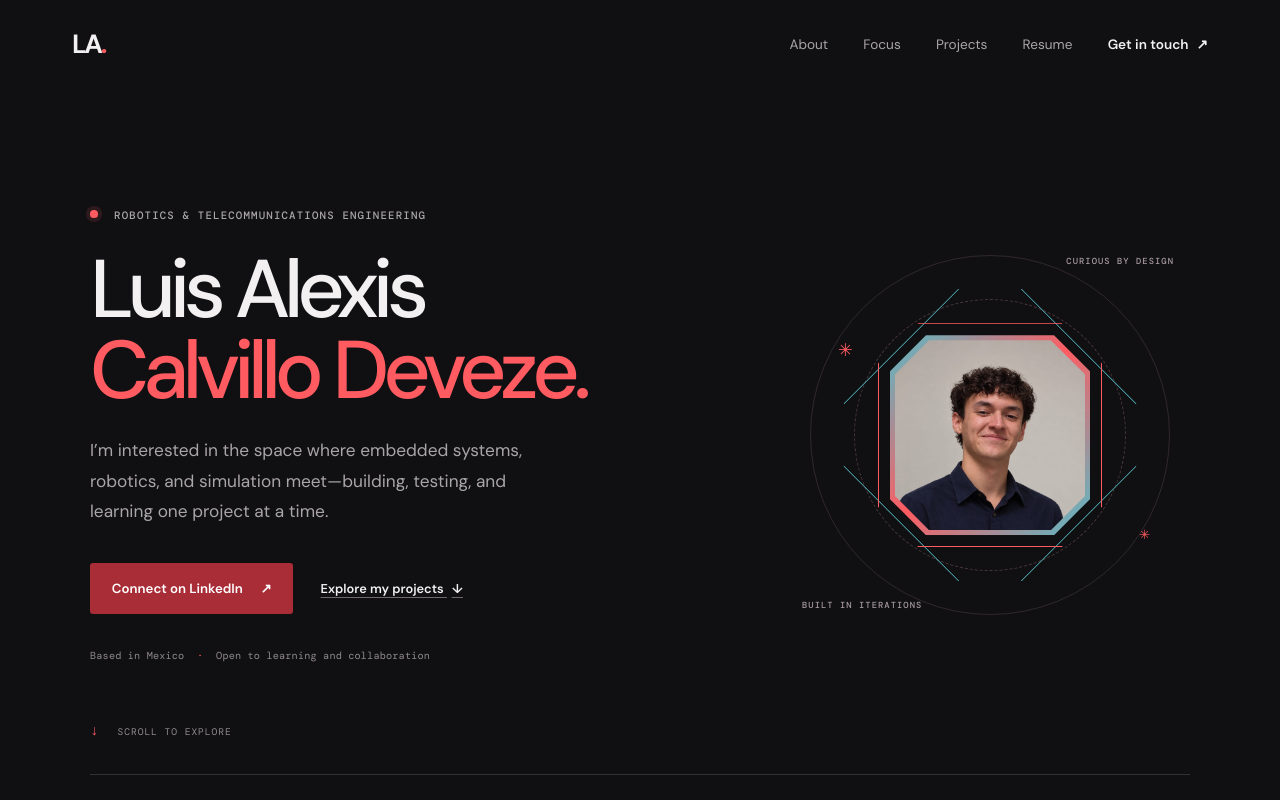
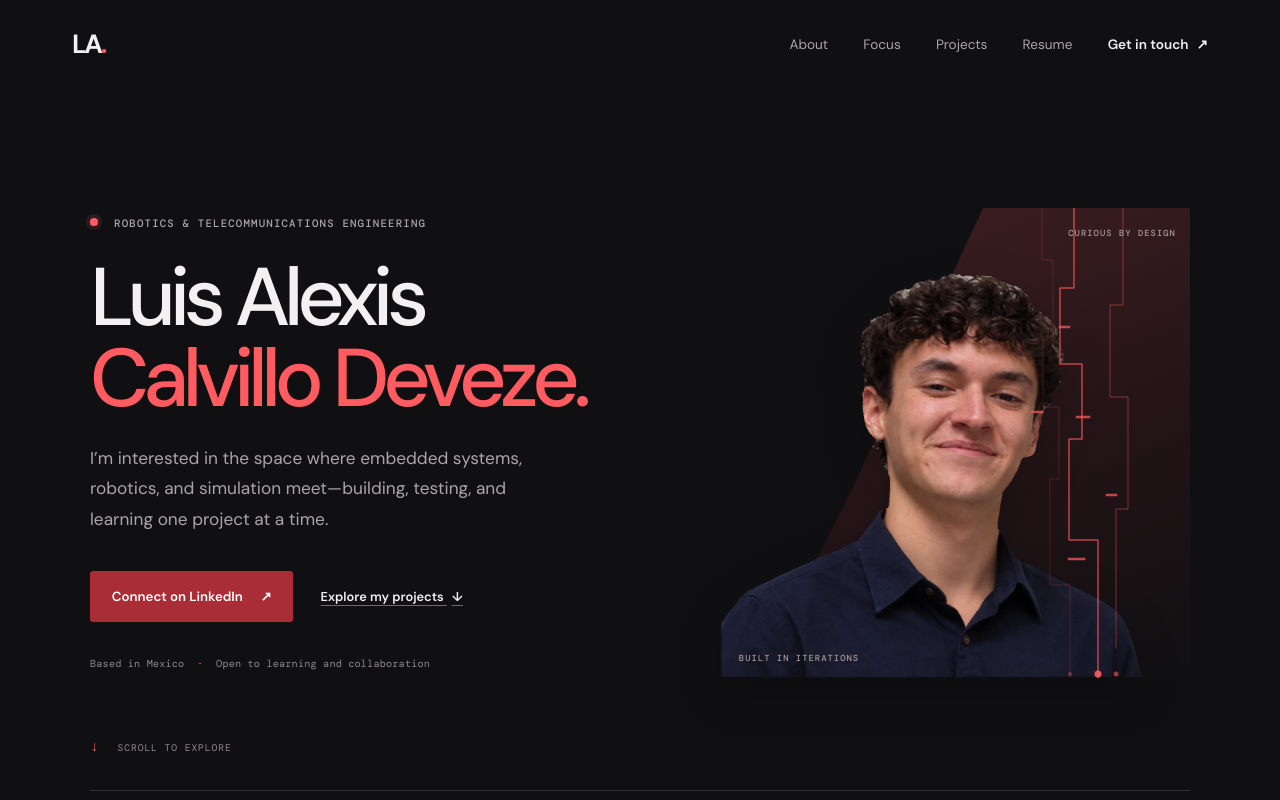
Before and after one commit to Alexis-c-d/alexis-portfolio, a plain HTML site: page index.html in a window 1280 px wide. Shown: the top 800 px of the page. Drawn offline with nearby package versions, Linux system fonts and the light colour scheme.

Commit message:
Refine hero portrait with data cascade

```diff
--- a/index.html
+++ b/index.html
@@ -43,14 +43,18 @@
           <p class="hero-location">Based in Mexico <span aria-hidden="true">·</span> Open to learning and collaboration</p>
         </div>
         <div class="hero-art">
-          <div class="orbit orbit-one" aria-hidden="true"></div><div class="orbit orbit-two" aria-hidden="true"></div><div class="orbit orbit-three" aria-hidden="true"></div>
-          <div class="orbit-core">
-            <div class="portrait-frame">
-              <img src="assets/luis-alexis-calvillo.jpg" alt="Portrait of Luis Alexis Calvillo Deveze">
-            </div>
-          </div>
+          <div class="cascade-backdrop" aria-hidden="true"></div>
+          <img class="hero-portrait" src="assets/luis-alexis-calvillo-cutout.png" alt="Portrait of Luis Alexis Calvillo Deveze">
+          <svg class="data-cascade" viewBox="0 0 470 470" aria-hidden="true">
+            <path class="cascade-stream" d="M354-8v88h-14v76h22v75h-13v101h29v138"></path>
+            <path class="cascade-stream cascade-stream-secondary" d="M403-8v105h-13v92h18v112h-12v139"></path>
+            <path class="cascade-stream cascade-stream-faint" d="M322-8v60h11v76h-10v71h16v72h-9v106h20v122"></path>
+            <path class="cascade-packet" d="M340 119h9m8 90h12m-20 142h15m23-64h9m-84-83h10"></path>
+            <circle class="cascade-endpoint" cx="378" cy="466" r="3.5"></circle>
+            <circle class="cascade-endpoint cascade-endpoint-secondary" cx="396" cy="466" r="2.5"></circle>
+            <circle class="cascade-endpoint cascade-endpoint-faint" cx="350" cy="466" r="2"></circle>
+          </svg>
           <span class="art-caption art-caption-top" aria-hidden="true">CURIOUS BY DESIGN</span><span class="art-caption art-caption-bottom" aria-hidden="true">BUILT IN ITERATIONS</span>
-          <span class="art-star art-star-one" aria-hidden="true">✳</span><span class="art-star art-star-two" aria-hidden="true">✳</span>
         </div>
         <a class="scroll-cue" href="#about"><span aria-hidden="true">↓</span> SCROLL TO EXPLORE</a>
       </section>
--- a/styles.css
+++ b/styles.css
@@ -46,23 +46,22 @@ h1, h2, h3, p { margin-top: 0; }
 .text-link:hover { color: var(--accent); }
 .hero-location { margin: 2.2rem 0 0; color: #8f898c; font: .64rem var(--mono); letter-spacing: .015em; }
 .hero-location span { padding-inline: .4rem; color: var(--accent); }
-.hero-art { position: relative; width: min(100%, 400px); aspect-ratio: 1; justify-self: end; display: grid; place-items: center; }
-.orbit { position: absolute; border: 1px solid #49373a; border-radius: 50%; }
-.orbit-one { width: 42%; aspect-ratio: 1; }
-.orbit-two { width: 68%; aspect-ratio: 1; border-style: dashed; }
-.orbit-three { width: 90%; aspect-ratio: 1; border-color: #30282b; }
-.orbit-core { position: relative; z-index: 1; width: 50%; aspect-ratio: 1; display: grid; place-items: center; isolation: isolate; }
-.orbit-core::before, .orbit-core::after { position: absolute; content: ""; pointer-events: none; }
-.orbit-core::before { z-index: -1; inset: -13%; border: 1px solid #55bdc8; clip-path: polygon(18% 0, 82% 0, 100% 18%, 100% 82%, 82% 100%, 18% 100%, 0 82%, 0 18%); transform: rotate(45deg); }
-.orbit-core::after { z-index: 1; inset: -6%; border: 1px solid var(--accent); clip-path: polygon(18% 0, 82% 0, 100% 18%, 100% 82%, 82% 100%, 18% 100%, 0 82%, 0 18%); }
-.portrait-frame { width: 100%; height: 100%; padding: 5px; background: linear-gradient(135deg, #55bdc8, var(--accent) 48%, #55bdc8); clip-path: polygon(18% 0, 82% 0, 100% 18%, 100% 82%, 82% 100%, 18% 100%, 0 82%, 0 18%); filter: drop-shadow(0 10px 24px #e3454b30); }
-.portrait-frame img { display: block; width: 100%; height: 100%; clip-path: polygon(18% 0, 82% 0, 100% 18%, 100% 82%, 82% 100%, 18% 100%, 0 82%, 0 18%); object-fit: cover; object-position: center; }
-.art-caption { position: absolute; color: #a6999c; font: 500 .55rem var(--mono); letter-spacing: .12em; }
-.art-caption-top { top: 5%; right: 4%; }
-.art-caption-bottom { bottom: 6%; left: 3%; }
-.art-star { position: absolute; color: var(--accent); font-size: 1.1rem; }
-.art-star-one { top: 26%; left: 12%; }
-.art-star-two { right: 10%; bottom: 23%; font-size: .8rem; }
+.hero-art { position: relative; isolation: isolate; width: min(100%, 470px); aspect-ratio: 1; justify-self: end; }
+.cascade-backdrop { position: absolute; z-index: 0; inset: 0; overflow: hidden; }
+.cascade-backdrop::before { position: absolute; inset: 0; background: linear-gradient(160deg, #ff5b6130 8%, #a92d371c 62%, transparent 100%); clip-path: polygon(56% 0, 100% 0, 100% 100%, 8% 100%, 28% 60%); content: ""; }
+.hero-portrait { position: absolute; z-index: 1; inset: 0; display: block; width: 100%; height: 100%; object-fit: contain; object-position: center bottom; filter: drop-shadow(0 16px 22px #00000032); }
+.data-cascade { position: absolute; z-index: 2; inset: 0; width: 100%; height: 100%; overflow: hidden; pointer-events: none; }
+.cascade-stream, .cascade-packet { fill: none; stroke: var(--accent); stroke-linecap: square; stroke-linejoin: bevel; }
+.cascade-stream { stroke-width: 1.5; opacity: .7; }
+.cascade-stream-secondary { stroke-width: 1; opacity: .42; }
+.cascade-stream-faint { stroke-width: .8; opacity: .24; }
+.cascade-packet { stroke-width: 2.5; opacity: .72; }
+.cascade-endpoint { fill: var(--accent); opacity: .9; }
+.cascade-endpoint-secondary { opacity: .58; }
+.cascade-endpoint-faint { opacity: .38; }
+.art-caption { position: absolute; z-index: 3; color: #a6999c; font: 500 .55rem var(--mono); letter-spacing: .12em; }
+.art-caption-top { top: 4%; right: 3%; }
+.art-caption-bottom { bottom: 3%; left: 4%; }
 .scroll-cue { position: absolute; bottom: 2.2rem; left: 0; color: #918a8d; font: 400 .6rem var(--mono); letter-spacing: .1em; text-decoration: none; }
 .scroll-cue span { margin-right: .7rem; color: var(--accent); font-size: .9rem; }
 .section-block { padding-top: 7.5rem; padding-bottom: 7.5rem; }
@@ -154,7 +153,7 @@ h1, h2, h3, p { margin-top: 0; }
   .hero { min-height: auto; padding-top: 5.5rem; padding-bottom: 6rem; grid-template-columns: 1fr; }
   .hero h1 { font-size: clamp(3.45rem, 12vw, 5.2rem); }
   .hero-intro { max-width: 390px; font-size: 1rem; }
-  .hero-art { width: min(78vw, 340px); margin: 3rem auto 0; justify-self: center; }
+  .hero-art { width: min(88vw, 410px); max-width: 100%; margin: 3rem auto 0; justify-self: center; }
   .scroll-cue { bottom: 1.5rem; }
   .section-block { padding-top: 5rem; padding-bottom: 5rem; }
   .about-content, .focus-layout { grid-template-columns: 1fr; gap: 1.8rem; }
```
Also changed, not shown: assets/luis-alexis-calvillo-cutout.png (added).
